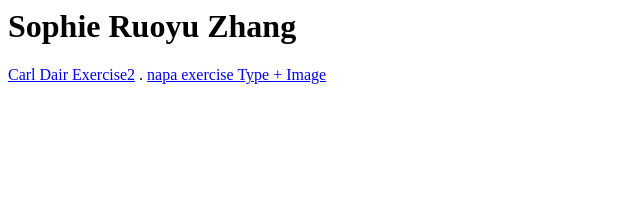
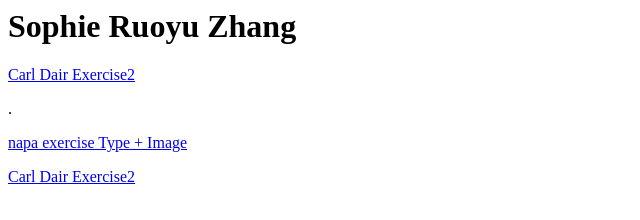
Before and after one commit to almightysophie/wsweb, a plain HTML site: page index.html in a window 1280 px wide. Shown: the whole page, without its empty margins (0-640 px from the left). Drawn offline with Linux system fonts and the light colour scheme.

Commit message:
Update index.html

```diff
--- a/index.html
+++ b/index.html
@@ -1,9 +1,16 @@
 <html>
 <body>
 <h1>Sophie Ruoyu Zhang</h1>
+<p>
 <a href="https://almightysophie.github.io/carl-dair/" >Carl Dair Exercise2</a>
-</body>
+</p>
+
 <bk>.</bk>
-<body> <a href=" https://almightysophie.github.io/stylepicty/" >napa exercise Type + Image</a>
+<p> <a href=" https://almightysophie.github.io/stylepicty/" >napa exercise Type + Image</p>
+
+<p>
+        <a href="https://posterexe.glitch.me" >Carl Dair Exercise2</a>
+        </p>
+
 </body>
 </html>
```
